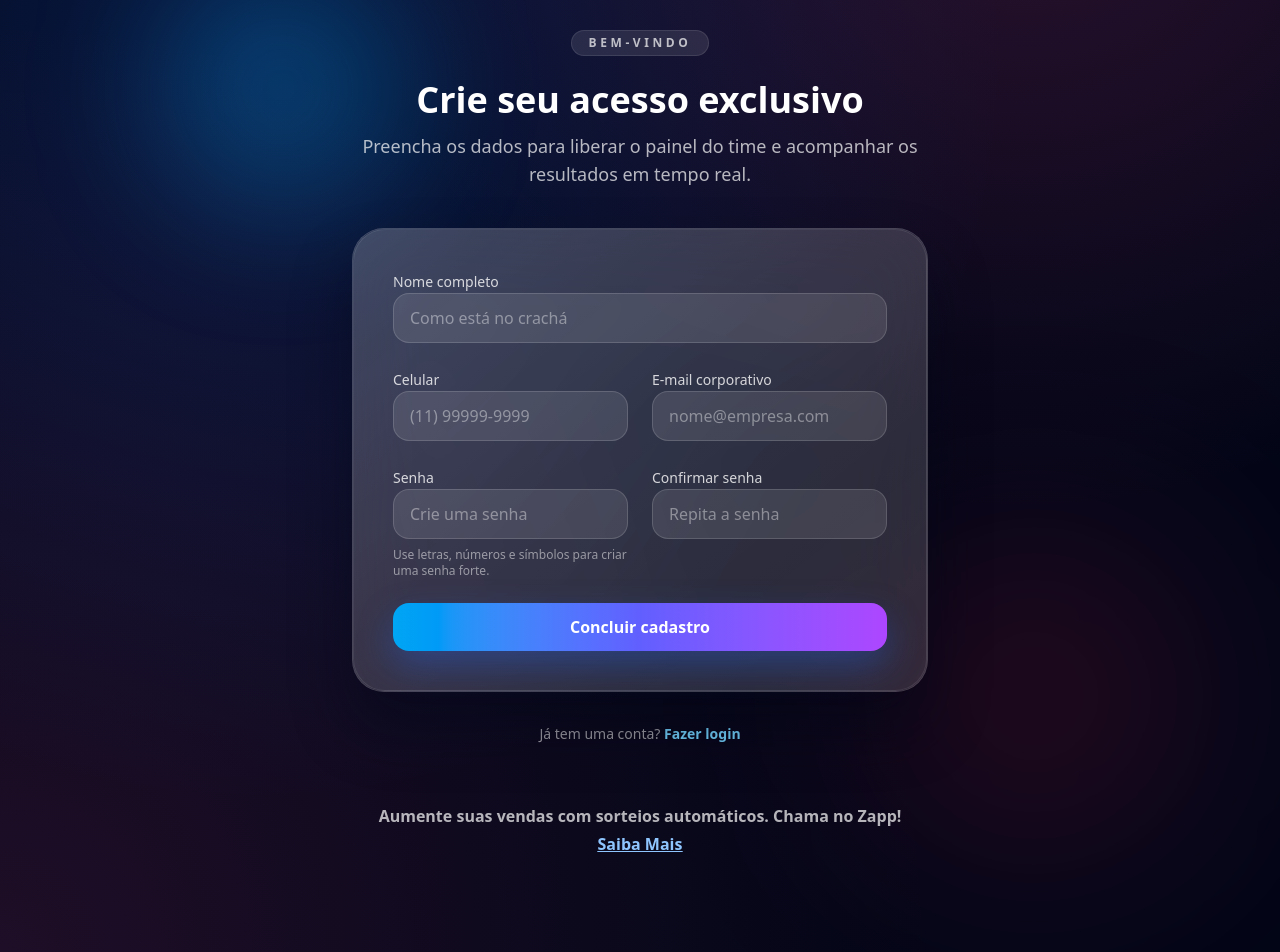
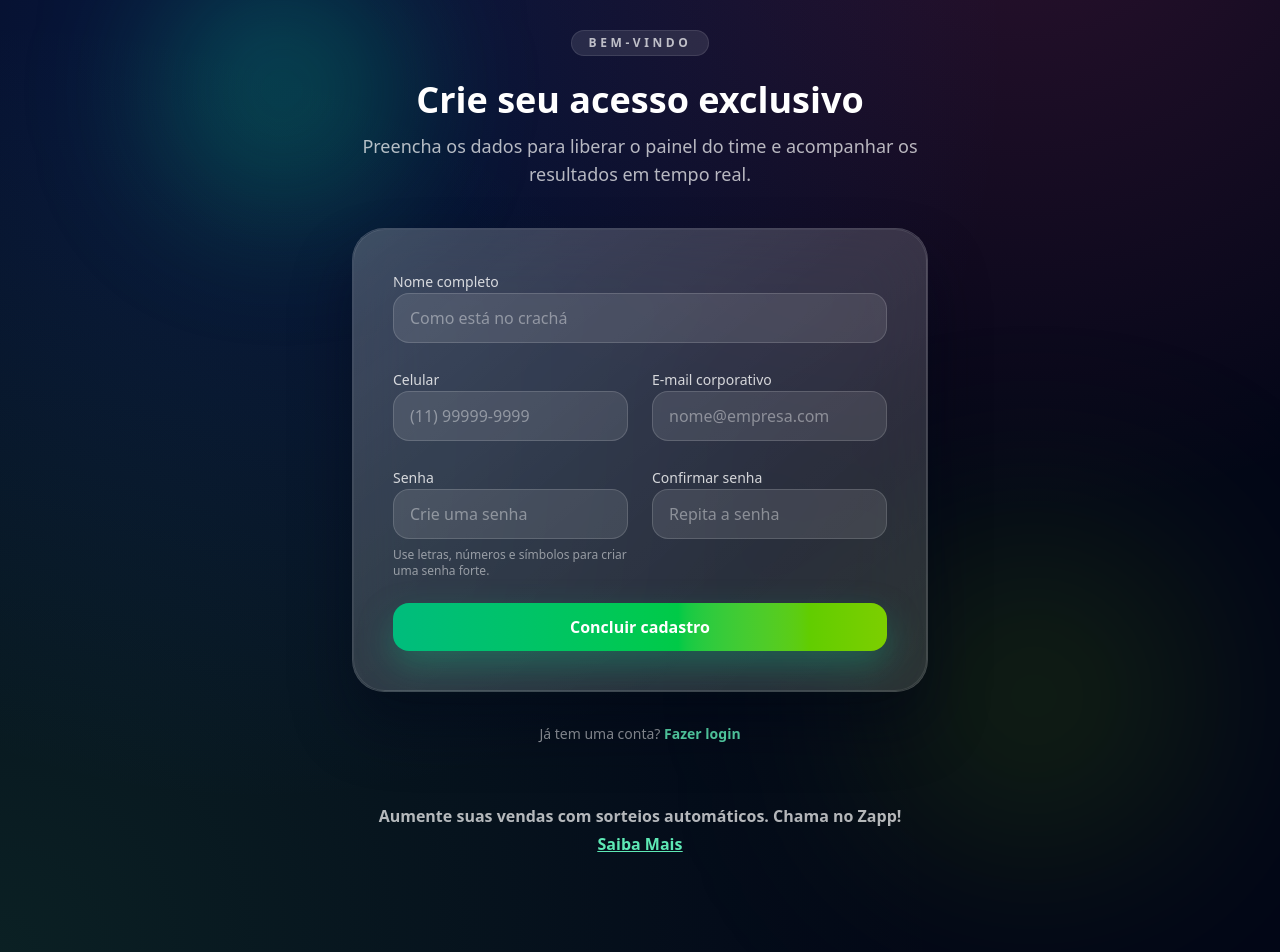
Before and after one commit to alfredokang/app-web-sorteio, a Next.js app: page /signup in a window 1280 px wide. Shown: the part 173-1125 px from the top of the page. Built offline with nearby package versions, Linux system fonts and the light colour scheme.

Commit message:
Adapte paleta das telas de autenticação para tons de verde

```diff
--- a/src/app/components/AuthTemplate.tsx
+++ b/src/app/components/AuthTemplate.tsx
@@ -18,9 +18,9 @@ export function AuthTemplate({
   return (
     <div className="relative flex min-h-screen items-center justify-center overflow-hidden px-4 py-24">
       <div className="pointer-events-none absolute inset-0">
-        <div className="absolute left-[12%] top-[12%] h-64 w-64 rounded-full bg-sky-500/25 blur-3xl" />
-        <div className="absolute bottom-[10%] right-[8%] h-72 w-72 rounded-full bg-rose-500/20 blur-[120px]" />
-        <div className="absolute inset-0 bg-[radial-gradient(circle_at_0%_100%,rgba(236,72,153,0.12),transparent_55%)]" />
+        <div className="absolute left-[12%] top-[12%] h-64 w-64 rounded-full bg-emerald-500/25 blur-3xl" />
+        <div className="absolute bottom-[10%] right-[8%] h-72 w-72 rounded-full bg-lime-500/20 blur-[120px]" />
+        <div className="absolute inset-0 bg-[radial-gradient(circle_at_0%_100%,rgba(74,222,128,0.12),transparent_55%)]" />
       </div>
 
       <div className="relative w-full max-w-xl">
@@ -58,7 +58,7 @@ export function AuthTemplate({
           <span className="text-white/70 font-semibold">
             Aumente suas vendas com sorteios automáticos. Chama no Zapp!
           </span>
-          <span className="block mt-1 text-blue-300 underline font-semibold">
+          <span className="block mt-1 text-emerald-300 underline font-semibold">
             <Link href="#">Saiba Mais</Link>
           </span>
         </div>
--- a/src/app/login/LoginClient.tsx
+++ b/src/app/login/LoginClient.tsx
@@ -104,7 +104,7 @@ export default function LoginPage() {
           Ainda não tem uma conta?{" "}
           <Link
             href="/signup"
-            className="font-semibold text-sky-300 hover:text-sky-200"
+            className="font-semibold text-emerald-300 hover:text-emerald-200"
           >
             Criar cadastro
           </Link>
@@ -121,7 +121,7 @@ export default function LoginPage() {
             type="email"
             inputMode="email"
             placeholder="nome@empresa.com"
-            className="w-full rounded-2xl border border-white/15 bg-white/10 px-4 py-3 text-base text-white placeholder:text-white/40 transition focus:border-sky-400/60 focus:outline-none focus:ring-2 focus:ring-sky-500/40"
+            className="w-full rounded-2xl border border-white/15 bg-white/10 px-4 py-3 text-base text-white placeholder:text-white/40 transition focus:border-emerald-400/60 focus:outline-none focus:ring-2 focus:ring-emerald-500/40"
             {...register("email", {
               required: "Informe seu e-mail",
               pattern: {
@@ -147,7 +147,7 @@ export default function LoginPage() {
             id="password"
             type="password"
             placeholder="Digite sua senha"
-            className="w-full rounded-2xl border border-white/15 bg-white/10 px-4 py-3 text-base text-white placeholder:text-white/40 transition focus:border-sky-400/60 focus:outline-none focus:ring-2 focus:ring-sky-500/40"
+            className="w-full rounded-2xl border border-white/15 bg-white/10 px-4 py-3 text-base text-white placeholder:text-white/40 transition focus:border-emerald-400/60 focus:outline-none focus:ring-2 focus:ring-emerald-500/40"
             {...register("password", {
               required: "Informe sua senha",
               minLength: {
@@ -164,7 +164,7 @@ export default function LoginPage() {
 
         <button
           type="submit"
-          className="cursor-pointer flex w-full items-center justify-center rounded-2xl bg-linear-to-r from-sky-500 via-indigo-500 to-purple-500 px-6 py-3 text-base font-semibold text-white shadow-[0_15px_35px_rgba(37,99,235,0.35)] transition hover:shadow-[0_20px_45px_rgba(59,130,246,0.45)] focus:outline-none focus-visible:ring-2 focus-visible:ring-sky-200 disabled:cursor-not-allowed disabled:opacity-70"
+          className="cursor-pointer flex w-full items-center justify-center rounded-2xl bg-linear-to-r from-emerald-500 via-green-500 to-lime-500 px-6 py-3 text-base font-semibold text-white shadow-[0_15px_35px_rgba(16,185,129,0.35)] transition hover:shadow-[0_20px_45px_rgba(34,197,94,0.45)] focus:outline-none focus-visible:ring-2 focus-visible:ring-emerald-200 disabled:cursor-not-allowed disabled:opacity-70"
           disabled={isSubmitting}
         >
           {isSubmitting ? "Entrando..." : "Entrar"}
--- a/src/app/signup/page.tsx
+++ b/src/app/signup/page.tsx
@@ -138,7 +138,7 @@ export default function SignUpPage() {
           Já tem uma conta?{" "}
           <Link
             href="/login"
-            className="font-semibold text-sky-300 hover:text-sky-200"
+            className="font-semibold text-emerald-300 hover:text-emerald-200"
           >
             Fazer login
           </Link>
@@ -158,7 +158,7 @@ export default function SignUpPage() {
               id="fullName"
               type="text"
               placeholder="Como está no crachá"
-              className="w-full rounded-2xl border border-white/15 bg-white/10 px-4 py-3 text-base text-white placeholder:text-white/40 transition focus:border-sky-400/60 focus:outline-none focus:ring-2 focus:ring-sky-500/40"
+              className="w-full rounded-2xl border border-white/15 bg-white/10 px-4 py-3 text-base text-white placeholder:text-white/40 transition focus:border-emerald-400/60 focus:outline-none focus:ring-2 focus:ring-emerald-500/40"
               {...register("fullName", {
                 required: "Informe o nome completo",
                 minLength: {
@@ -185,7 +185,7 @@ export default function SignUpPage() {
               type="tel"
               inputMode="tel"
               placeholder="(11) 99999-9999"
-              className="w-full rounded-2xl border border-white/15 bg-white/10 px-4 py-3 text-base text-white placeholder:text-white/40 transition focus:border-sky-400/60 focus:outline-none focus:ring-2 focus:ring-sky-500/40"
+              className="w-full rounded-2xl border border-white/15 bg-white/10 px-4 py-3 text-base text-white placeholder:text-white/40 transition focus:border-emerald-400/60 focus:outline-none focus:ring-2 focus:ring-emerald-500/40"
               {...register("phone", {
                 required: "Informe um celular",
                 pattern: {
@@ -212,7 +212,7 @@ export default function SignUpPage() {
               type="email"
               inputMode="email"
               placeholder="nome@empresa.com"
-              className="w-full rounded-2xl border border-white/15 bg-white/10 px-4 py-3 text-base text-white placeholder:text-white/40 transition focus:border-sky-400/60 focus:outline-none focus:ring-2 focus:ring-sky-500/40"
+              className="w-full rounded-2xl border border-white/15 bg-white/10 px-4 py-3 text-base text-white placeholder:text-white/40 transition focus:border-emerald-400/60 focus:outline-none focus:ring-2 focus:ring-emerald-500/40"
               {...register("email", {
                 required: "Informe um e-mail",
                 pattern: {
@@ -240,7 +240,7 @@ export default function SignUpPage() {
               id="password"
               type="password"
               placeholder="Crie uma senha"
-              className="w-full rounded-2xl border border-white/15 bg-white/10 px-4 py-3 text-base text-white placeholder:text-white/40 transition focus:border-sky-400/60 focus:outline-none focus:ring-2 focus:ring-sky-500/40"
+              className="w-full rounded-2xl border border-white/15 bg-white/10 px-4 py-3 text-base text-white placeholder:text-white/40 transition focus:border-emerald-400/60 focus:outline-none focus:ring-2 focus:ring-emerald-500/40"
               {...register("password", {
                 required: "Informe uma senha",
                 minLength: {
@@ -267,7 +267,7 @@ export default function SignUpPage() {
               id="confirmPassword"
               type="password"
               placeholder="Repita a senha"
-              className="w-full rounded-2xl border border-white/15 bg-white/10 px-4 py-3 text-base text-white placeholder:text-white/40 transition focus:border-sky-400/60 focus:outline-none focus:ring-2 focus:ring-sky-500/40"
+              className="w-full rounded-2xl border border-white/15 bg-white/10 px-4 py-3 text-base text-white placeholder:text-white/40 transition focus:border-emerald-400/60 focus:outline-none focus:ring-2 focus:ring-emerald-500/40"
               {...register("confirmPassword", {
                 required: "Confirme a senha",
                 validate: (value) =>
@@ -286,7 +286,7 @@ export default function SignUpPage() {
 
         <button
           type="submit"
-          className="cursor-pointer flex w-full items-center justify-center rounded-2xl bg-linear-to-r from-sky-500 via-indigo-500 to-purple-500 px-6 py-3 text-base font-semibold text-white shadow-[0_15px_35px_rgba(37,99,235,0.35)] transition hover:shadow-[0_20px_45px_rgba(59,130,246,0.45)] focus:outline-none focus-visible:ring-2 focus-visible:ring-sky-200 disabled:cursor-not-allowed disabled:opacity-70"
+          className="cursor-pointer flex w-full items-center justify-center rounded-2xl bg-linear-to-r from-emerald-500 via-green-500 to-lime-500 px-6 py-3 text-base font-semibold text-white shadow-[0_15px_35px_rgba(16,185,129,0.35)] transition hover:shadow-[0_20px_45px_rgba(34,197,94,0.45)] focus:outline-none focus-visible:ring-2 focus-visible:ring-emerald-200 disabled:cursor-not-allowed disabled:opacity-70"
           disabled={isSubmitting}
         >
           {isSubmitting ? "Criando acesso..." : "Concluir cadastro"}
```
